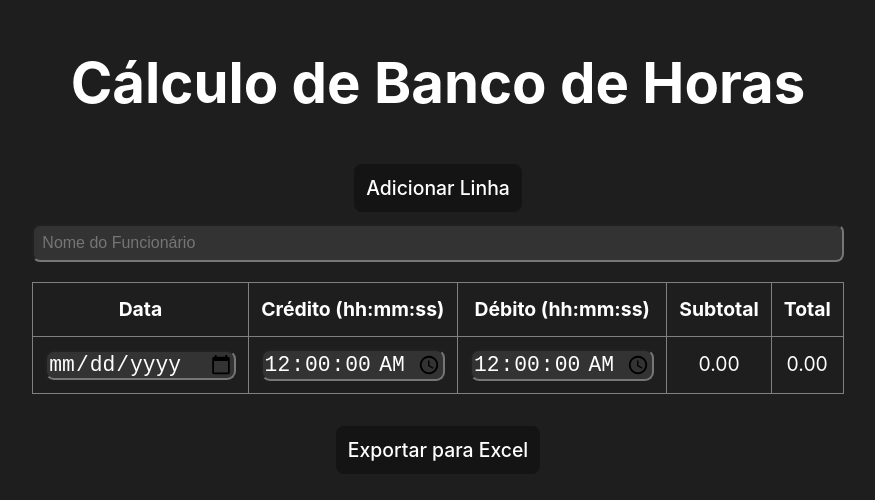
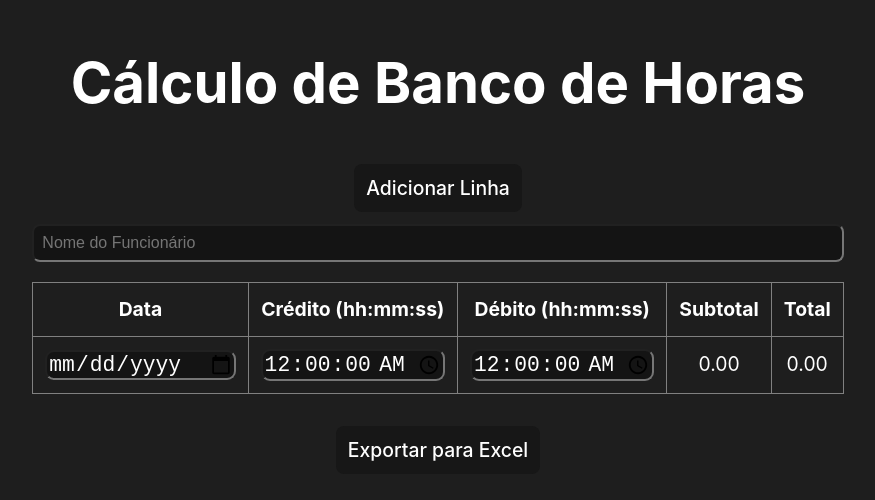
Before and after one commit to rbelchioroliv/BH-BancodeHoras, a React (Vite) app: page / in a window 1280 px wide. Shown: the part 150-650 px from the top of the page, without its empty margins (202-1077 px from the left). Built offline with nearby package versions, Linux system fonts and the light colour scheme.

Commit message:
styleInputs

```diff
--- a/src/app.css
+++ b/src/app.css
@@ -26,7 +26,7 @@ body {
   box-sizing: border-box;
   font-size: 16px;
   border-radius: 8px;
-  background-color: #333;
+  background-color: #141414;
   color: white;
 }
 
@@ -44,7 +44,7 @@ th, td {
   margin: 12px;
   padding: 12px;
   font-size: 1.1em;
-  background-color: #141414;
+  background-color: #141414b6;
   color: white;
   border: none;
   cursor: pointer;
@@ -63,12 +63,12 @@ input{
 input[type="time"] {
   font-size: 1.1em;
   border-radius: 9px;
-  background-color: #333
+  background-color: #141414;
 }
 
 input[type="date"] {
   font-size: 1.1em;
   border-radius: 9px;
-  background-color: #333
+  background-color: #141414;
 
 }
```
